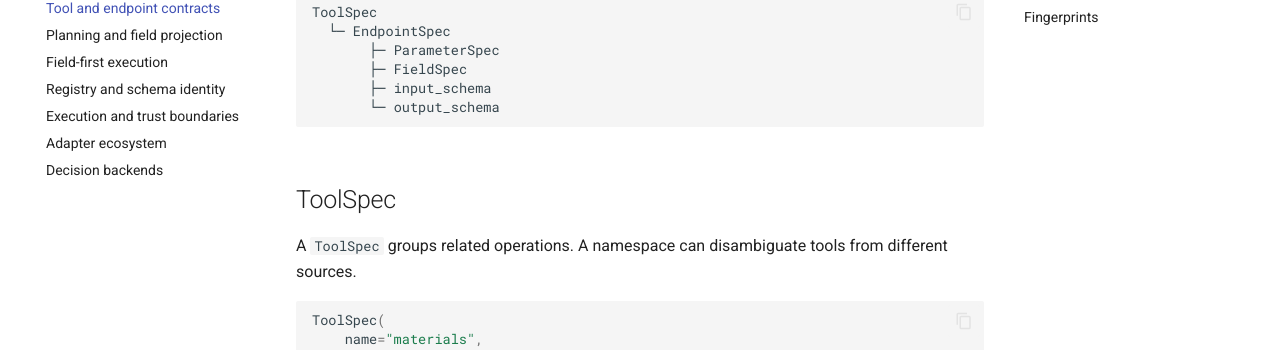
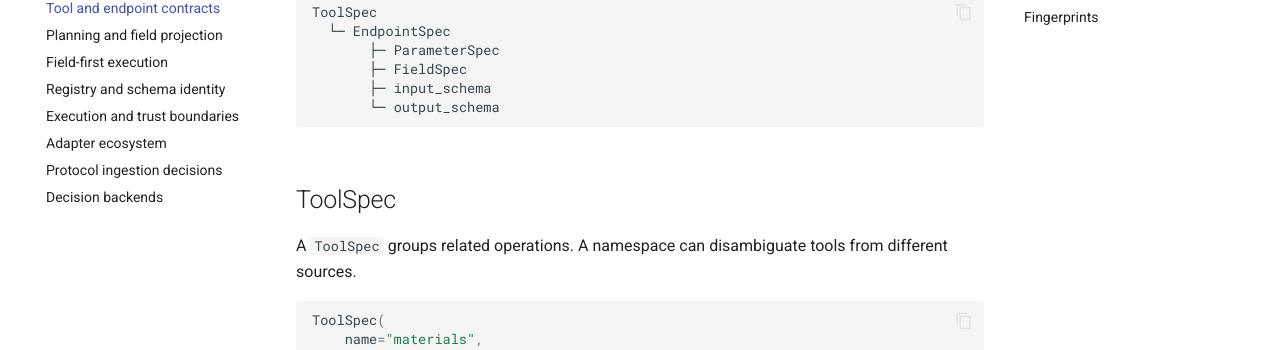
Before and after one commit to JDeun/SchemaRouter, an MkDocs documentation site: the page built from docs/concepts/tool-endpoint.md, in a window 1280 px wide. Shown: the part 293-643 px from the top of the page. Built offline with MkDocs 1.6.1 and Material for MkDocs 9.7.7, drawn with Linux system fonts in a browser that asks for light colours; comment, search, counter and statistics services are not loaded.

Commit message:
docs: expose protocol ingestion decisions

```diff
--- a/mkdocs.yml
+++ b/mkdocs.yml
@@ -120,6 +120,7 @@ nav:
       - Registry and schema identity: concepts/registry.md
       - Execution and trust boundaries: concepts/execution.md
       - Adapter ecosystem: concepts/adapters.md
+      - Protocol ingestion decisions: concepts/protocol-ingestion-decisions.md
       - Decision backends: concepts/decision-backends.md
   - Connect:
       - Python tools: guides/python-tools.md
```
